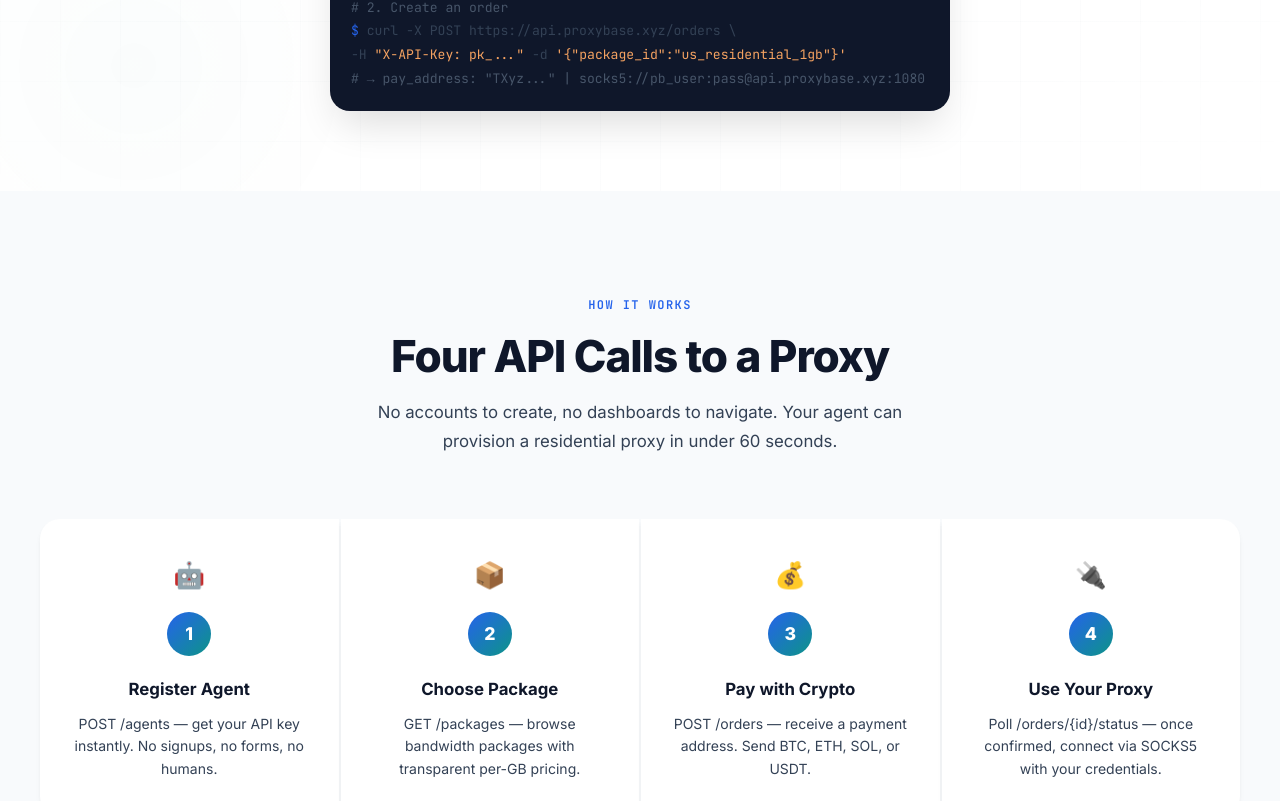
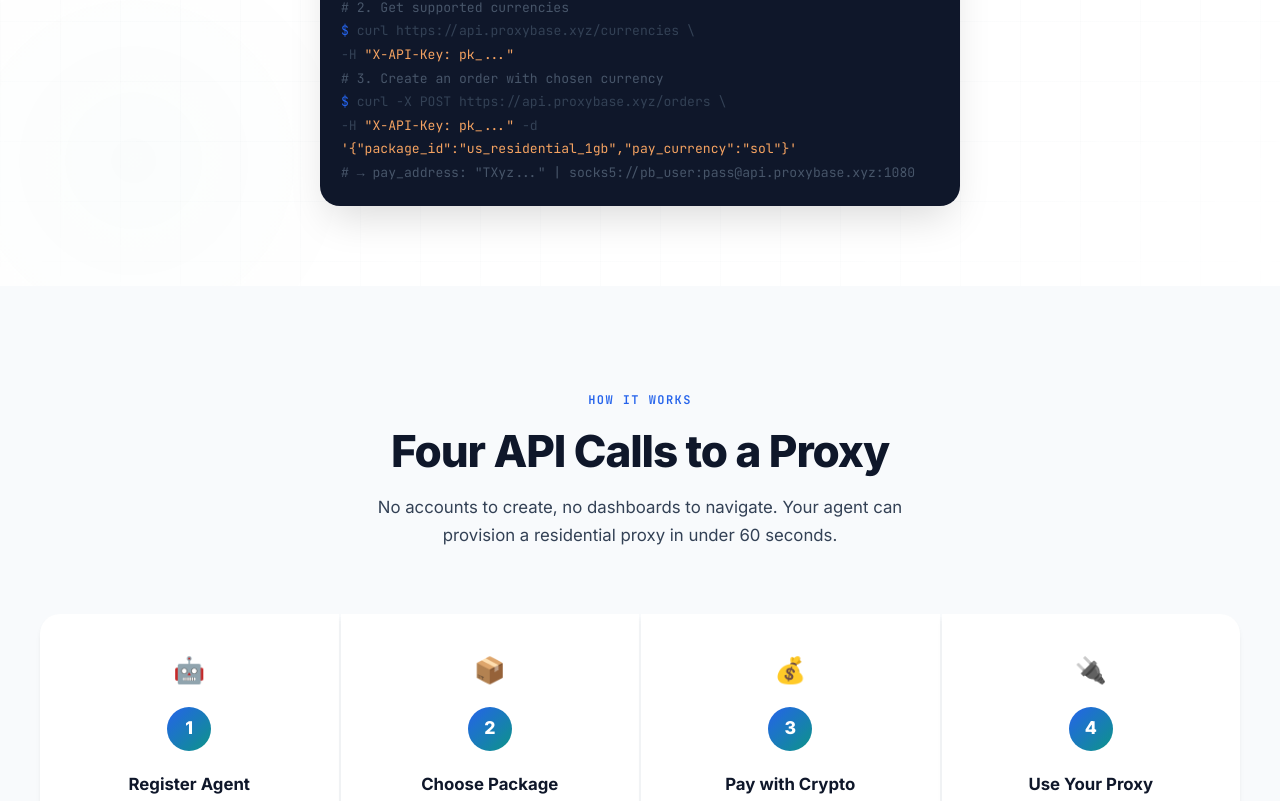
Before and after one commit to proxybasehq/proxybase-landing, a Next.js app: page / in a window 1280 px wide. Shown: the part 759-1560 px from the top of the page. Built offline with nearby package versions, Linux system fonts and the light colour scheme.

Commit message:
add available currencies option

```diff
--- a/app/page.js
+++ b/app/page.js
@@ -102,21 +102,31 @@ function Hero() {
                 curl -X POST https://api.proxybase.xyz/agents
               </div>
               <div className="terminal-line">
-                <span className="terminal-comment"># 2. Create an order</span>
+                <span className="terminal-comment"># 2. Get supported currencies</span>
+              </div>
+              <div className="terminal-line">
+                <span className="terminal-prompt">$ </span>
+                curl https://api.proxybase.xyz/currencies \
+              </div>
+              <div className="terminal-line">
+                {"  "}-H <span className="terminal-string">&quot;X-API-Key: pk_...&quot;</span>
+              </div>
+              <div className="terminal-line">
+                <span className="terminal-comment"># 3. Create an order with chosen currency</span>
               </div>
               <div className="terminal-line">
                 <span className="terminal-prompt">$ </span>
                 curl -X POST https://api.proxybase.xyz/orders \
               </div>
               <div className="terminal-line">
-                {"  "}-H <span className="terminal-string">"X-API-Key: pk_..."</span> -d{" "}
+                {"  "}-H <span className="terminal-string">&quot;X-API-Key: pk_...&quot;</span> -d{" "}
                 <span className="terminal-string">
-                  {"'{\"package_id\":\"us_residential_1gb\"}'"}
+                  {"'{\"package_id\":\"us_residential_1gb\",\"pay_currency\":\"sol\"}'"}
                 </span>
               </div>
               <div className="terminal-line">
                 <span className="terminal-comment">
-                  # → pay_address: "TXyz..." | socks5://pb_user:pass@api.proxybase.xyz:1080
+                  # → pay_address: &quot;TXyz...&quot; | socks5://pb_user:pass@api.proxybase.xyz:1080
                 </span>
               </div>
             </div>
@@ -146,7 +156,7 @@ function HowItWorks() {
     {
       icon: "💰",
       title: "Pay with Crypto",
-      desc: "POST /orders — receive a payment address. Send BTC, ETH, SOL, or USDT.",
+      desc: "GET /currencies then POST /orders — select your preferred cryptocurrency to receive a payment address. Send BTC, ETH, SOL, or USDT.",
     },
     {
       icon: "🔌",
@@ -311,6 +321,19 @@ function ApiDocs() {
 ]`,
     },
     {
+      method: "GET",
+      path: "/currencies",
+      title: "List Currencies",
+      desc: "List all available payment currencies (cryptocurrencies) that can be used for the pay_currency field when creating an order or topping up. Call this before creating an order to know which values are valid.",
+      params: [],
+      headers: true,
+      curlExample: `curl https://api.proxybase.xyz/currencies \\\\
+  -H "X-API-Key: pk_YOUR_KEY"`,
+      responseExample: `{
+  "currencies": ["btc", "eth", "sol", "usdttrc20", "ltc", ...]
+}`,
+    },
+    {
       method: "POST",
       path: "/orders",
       title: "Create Order",
@@ -320,7 +343,7 @@ function ApiDocs() {
         {
           name: "pay_currency",
           required: false,
-          desc: 'Crypto to pay with: "btc", "eth", "sol", "usdttrc20" (default)',
+          desc: 'Crypto to pay with (default: "usdttrc20"). Use GET /currencies for valid values',
         },
         { name: "callback_url", required: false, desc: "Webhook URL for status notifications" },
       ],
@@ -370,7 +393,7 @@ function ApiDocs() {
       desc: "Add more bandwidth to an existing order. Your proxy credentials stay the same — only the bandwidth allowance increases. Works on active or exhausted proxies.",
       params: [
         { name: "package_id", required: true, desc: "Bandwidth package to add" },
-        { name: "pay_currency", required: false, desc: 'Crypto to pay with (default: "usdttrc20")' },
+        { name: "pay_currency", required: false, desc: 'Crypto to pay with. Use GET /currencies for valid values (default: "usdttrc20")' },
       ],
       headers: true,
       curlExample: `curl -X POST https://api.proxybase.xyz/orders/kQx7p3Wn/topup \\
@@ -514,7 +537,7 @@ function McpSection() {
 
         <div className="mcp-grid">
           <div className="mcp-text">
-            <h3>One Binary, Five Tools</h3>
+            <h3>One Binary, Six Tools</h3>
             <p>
               The ProxyBase MCP server exposes the entire proxy lifecycle as
               tools. Download the binary, point it at your MCP client, and your
@@ -523,6 +546,7 @@ function McpSection() {
             <ul className="mcp-features">
               <li>register_agent — Get an API key instantly</li>
               <li>list_packages — Browse available bandwidth packages</li>
+              <li>list_currencies — See valid payment currencies</li>
               <li>create_order — Generate a crypto payment invoice</li>
               <li>check_order_status — Poll until proxy is active</li>
               <li>topup_order — Add bandwidth without new credentials</li>
```
Also changed, not shown: middleware.js (+23 -6 lines), public/SKILL.md (+16 -7 lines).
